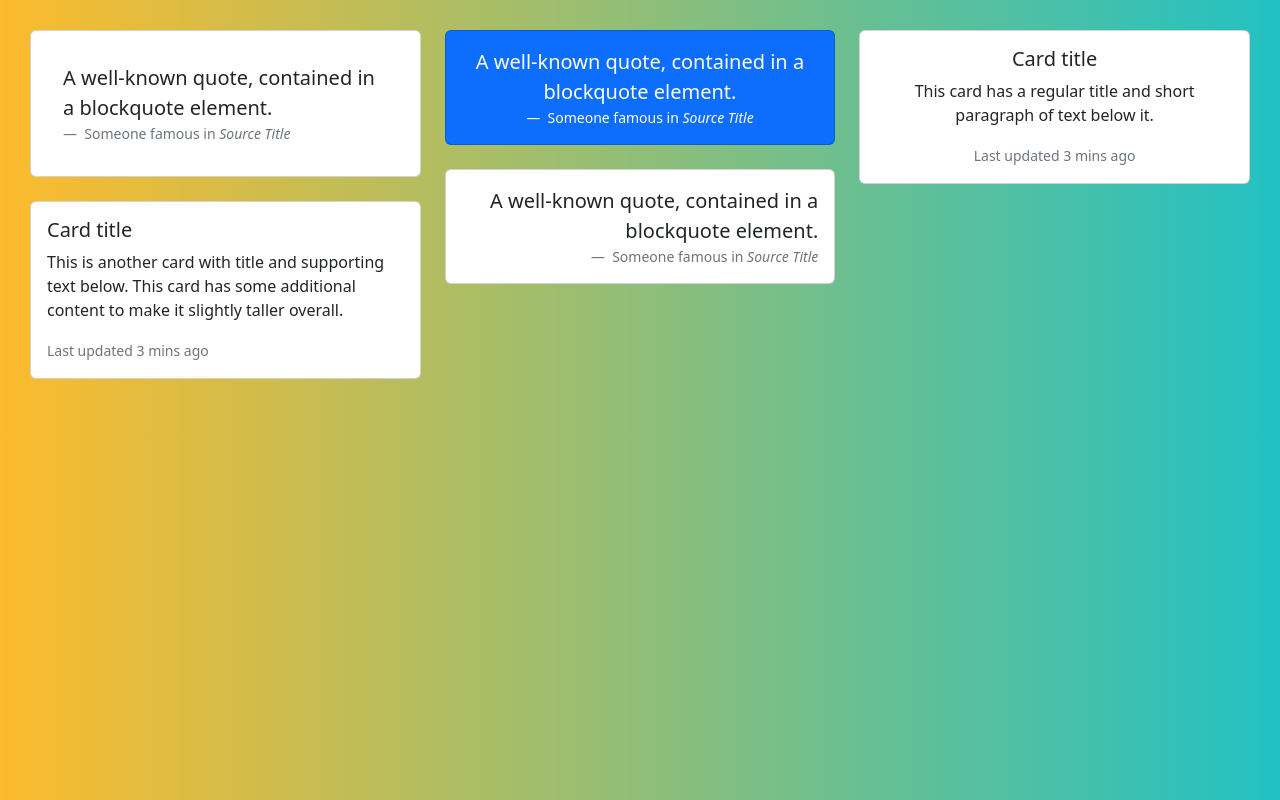
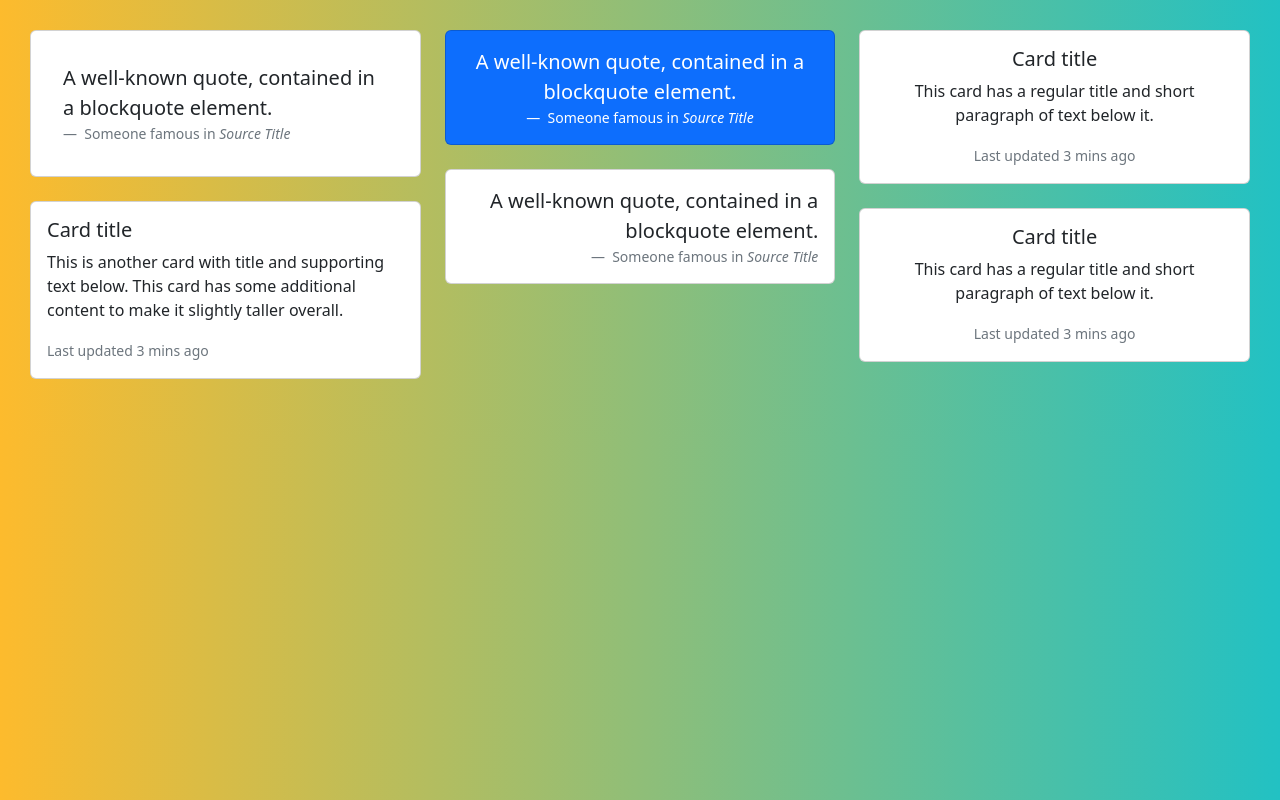
Before and after one commit to evermolina/Ejemplo, a plain HTML site: page index.html in a window 1280 px wide. Drawn offline with nearby package versions, Linux system fonts and the light colour scheme.

Commit message:
se agrego testimonio

```diff
--- a/index.html
+++ b/index.html
@@ -98,6 +98,15 @@
                 </div>
             </div>
         </div>
+        <div class="col-sm-6 col-lg-4 mb-4" style="position: absolute; left: 33.3333%; top: 310px;">
+            <div class="card text-center">
+                <div class="card-body">
+                    <h5 class="card-title">Card title</h5>
+                    <p class="card-text">This card has a regular title and short paragraph of text below it.</p>
+                    <p class="card-text"><small class="text-muted">Last updated 3 mins ago</small></p>
+                </div>
+            </div>
+        </div>
     </div>
     <!-- JavaScript Bundle with Popper -->
     <script src="https://cdn.jsdelivr.net/npm/bootstrap@5.2.0/dist/js/bootstrap.bundle.min.js"
```
